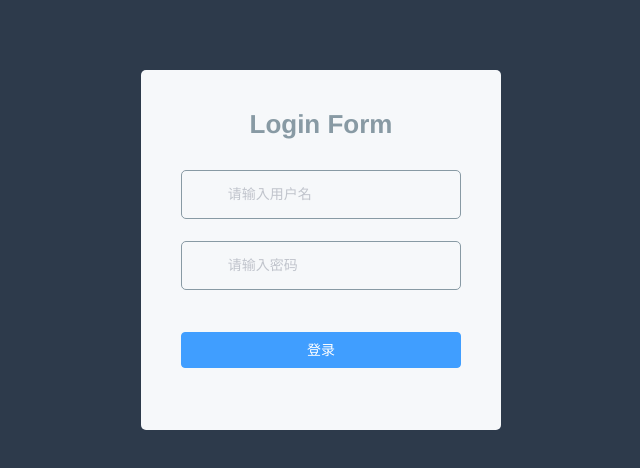
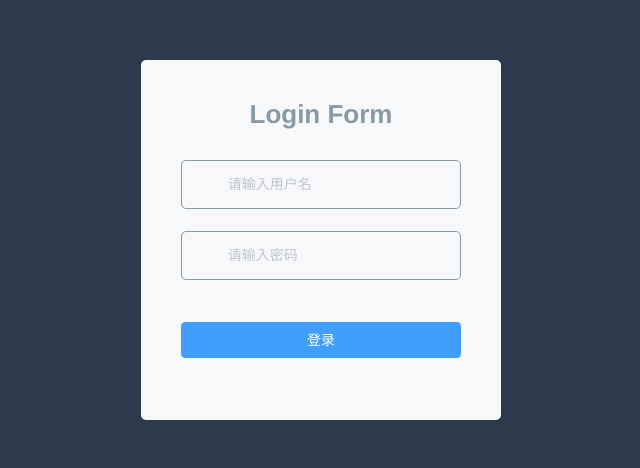
Before and after one commit to lnden/vue-element-admin, a Vue app: page /#/login in a window 1280 px wide. Shown: the part 160-628 px from the top of the page, without its empty margins (329-969 px from the left). Built offline with nearby package versions, Linux system fonts and the light colour scheme.

Commit message:
chang style

```diff
--- a/src/views/login/index.vue
+++ b/src/views/login/index.vue
@@ -101,7 +101,7 @@ $cursor: #fff;
         left: 50%;
         top: 50%;
         margin-left: -170px;
-        margin-top: -170px;
+        margin-top: -180px;
         width: 360px;
         height: 360px;
         padding: 40px;
```
